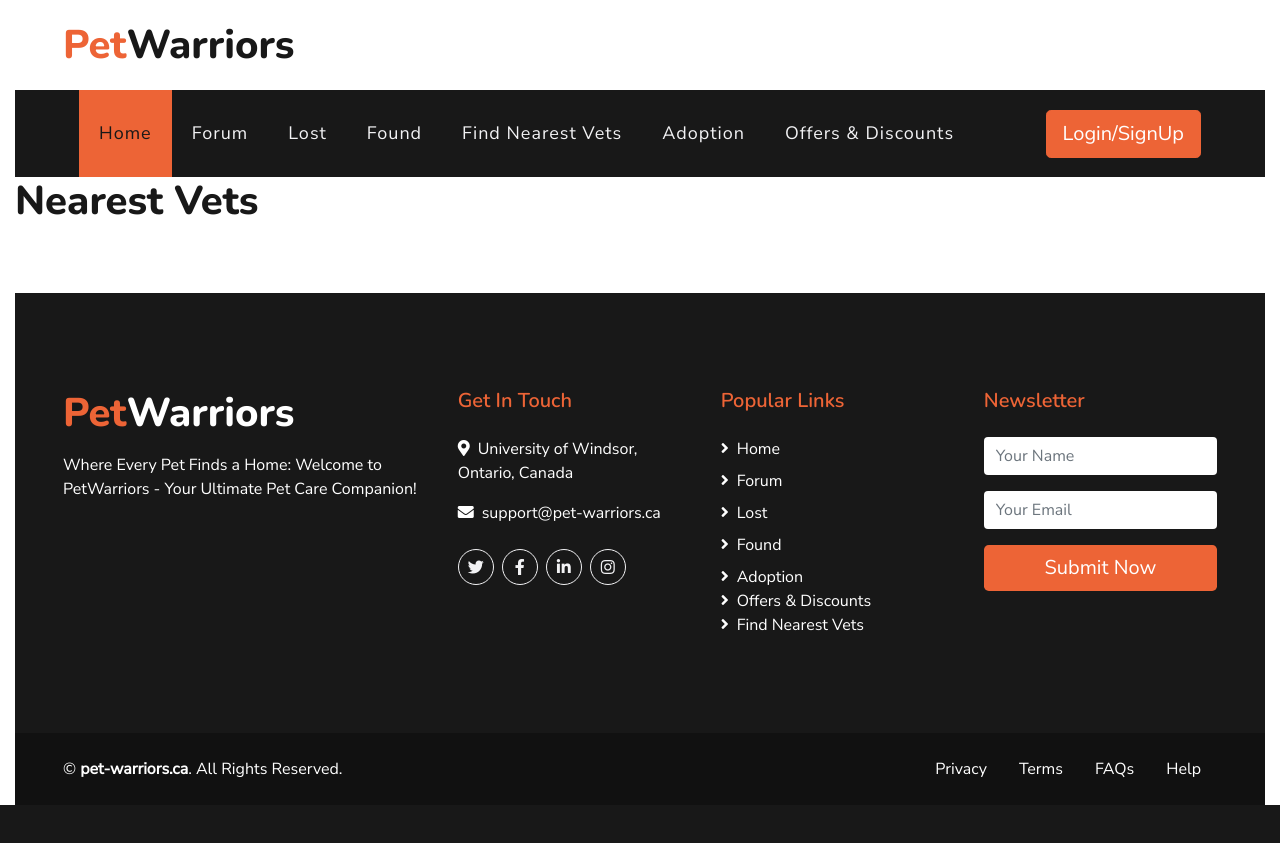
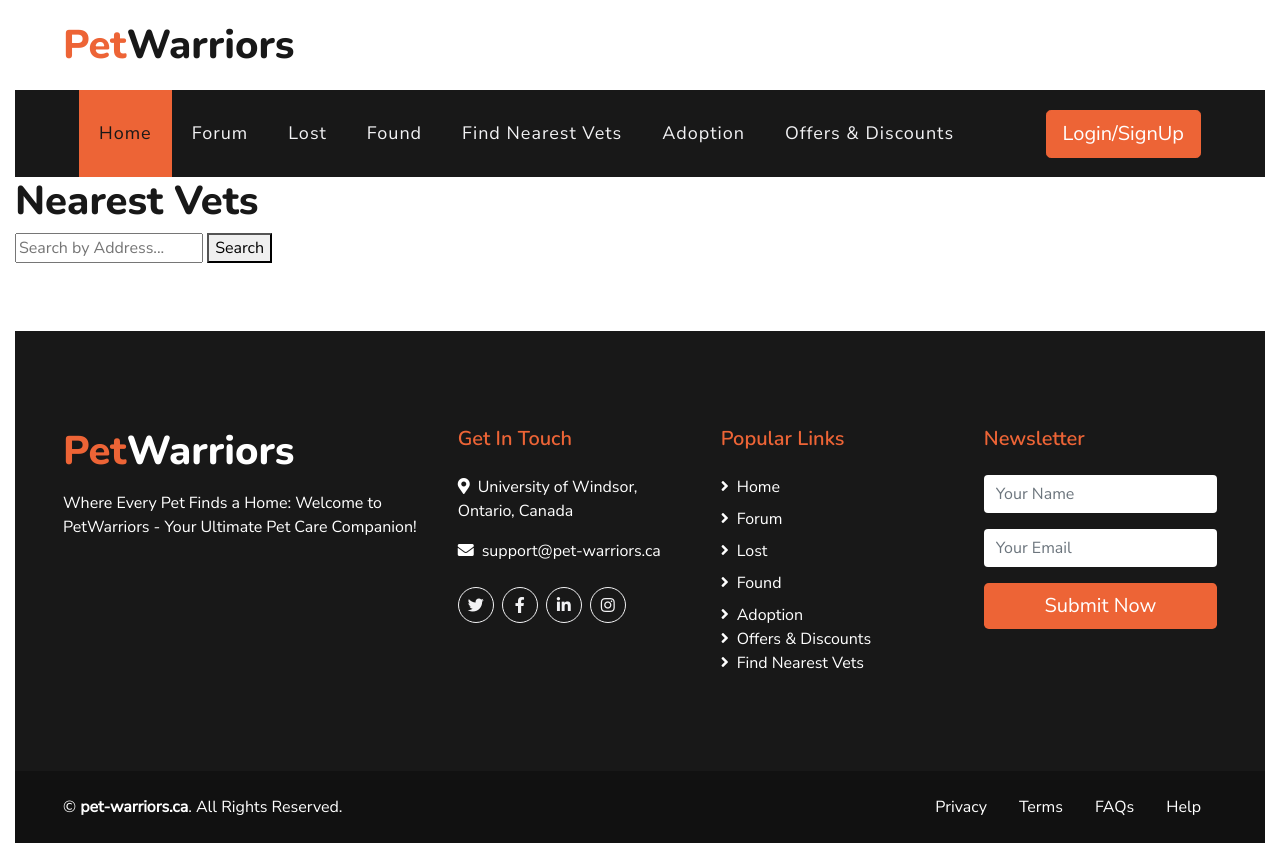
Before and after one commit to pooja-vish/Pet-Warriors, a Django app: page /nearest-vets/ in a window 1280 px wide. Before the commit the page ends 805 px from the top, so only its background shows below. Run offline with Django 5.2, Linux system fonts and the light colour scheme; some libraries are stand-ins or nearby versions.

Commit message:
added search functionality to search vets in list

```diff
--- a/NearestVets/templates/nearest_vets.html
+++ b/NearestVets/templates/nearest_vets.html
@@ -3,9 +3,16 @@
 {% block content %}
 
     <h1>Nearest Vets</h1>
+
+    <!-- Search Bar and Button -->
+    <div>
+        <input type="text" id="addressSearch" placeholder="Search by Address...">
+        <button onclick="filterVets()">Search</button>
+    </div>
+
     <div class="vet-list">
         {% for vet in vets %}
-        <div class="vet-item">
+        <div class="vet-item" data-address="{{ vet.address }}">
                 <strong>Name:</strong> {{ vet.name }}<br>
                 <strong>Address:</strong> {{ vet.address }}<br>
                 <a href="https://www.google.com/maps/place/?q=place_id:{{ vet.place_id }}" target="_blank" class="btn btn-directions">Get Directions</a>
@@ -50,4 +57,24 @@
         }
     </style>
 
+    <script>
+        function filterVets() {
+            var input, filter, vetItems, vet, address, i;
+            input = document.getElementById('addressSearch');
+            filter = input.value.toUpperCase();
+            vetItems = document.getElementsByClassName('vet-item');
+
+            for (i = 0; i < vetItems.length; i++) {
+                vet = vetItems[i];
+                address = vet.getAttribute('data-address');
+
+                if (address.toUpperCase().indexOf(filter) > -1) {
+                    vet.style.display = '';
+                } else {
+                    vet.style.display = 'none';
+                }
+            }
+        }
+    </script>
+
 {% endblock content %}
```
